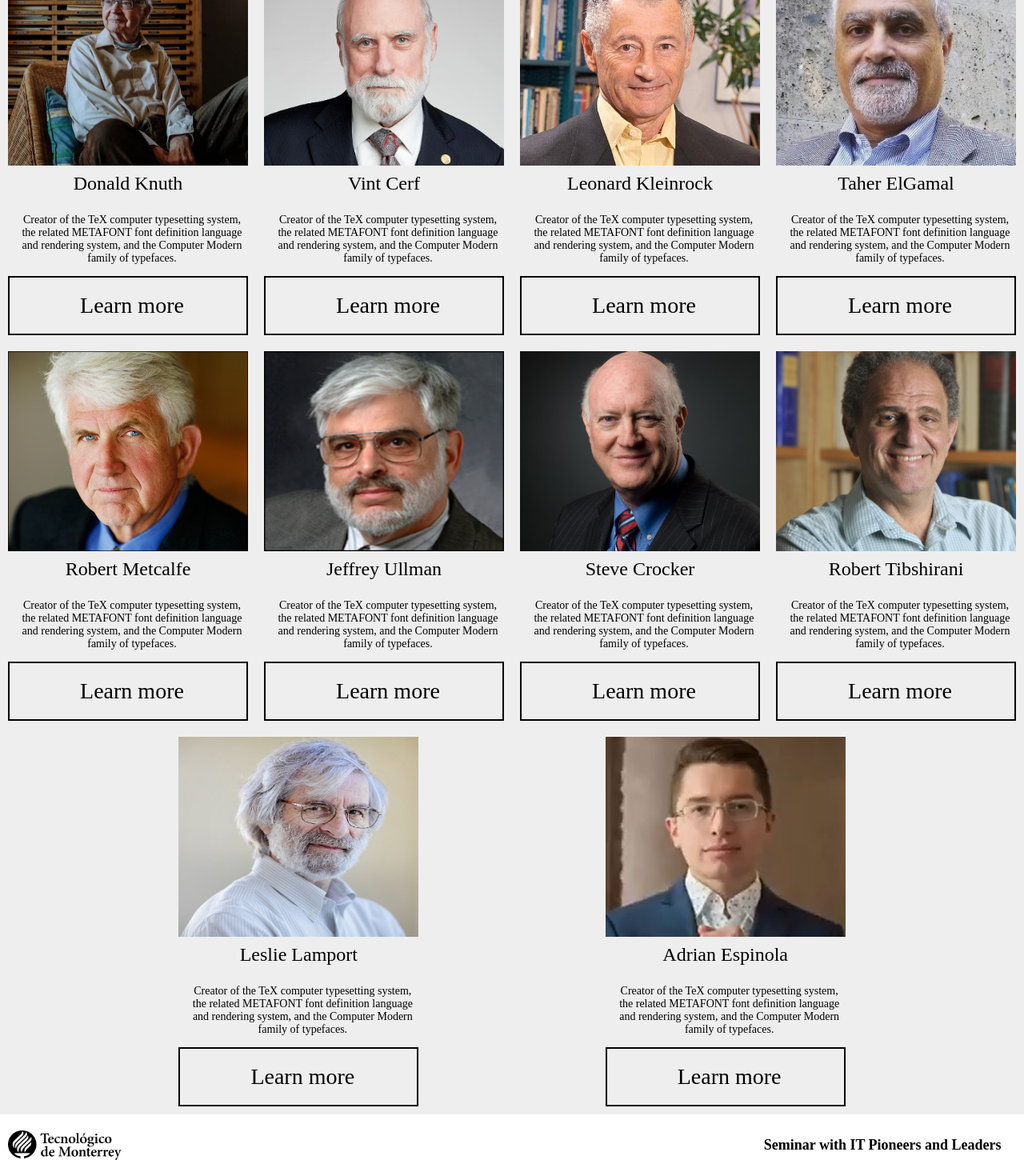
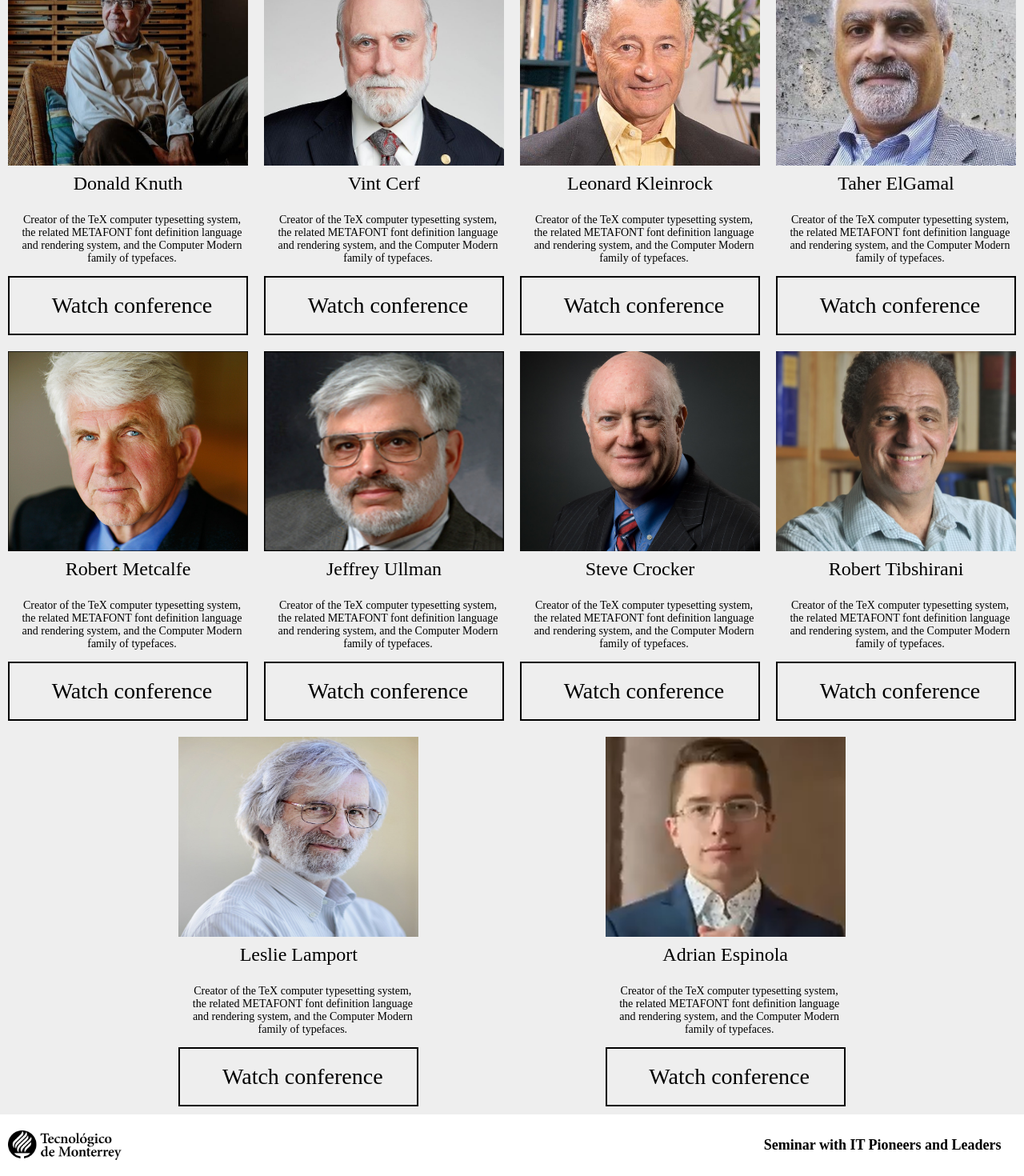
Before and after one commit to PatoVW02/swit, a React (Create React App) app: page /speakers in a window 1280 px wide. Shown: the part 573-2043 px from the top of the page at 80% size. Built offline with nearby package versions, Linux system fonts and the light colour scheme.

Commit message:
Detalles

```diff
--- a/src/views/speakers/Speakers.js
+++ b/src/views/speakers/Speakers.js
@@ -36,7 +36,7 @@ const Speakers = () => {
           <p className="Bio">Creator of the TeX computer typesetting system, the related METAFONT font definition language and rendering system, and the Computer Modern family of typefaces.</p>
 
           <div class="center-bottom-box">
-            <a href="your-link-here">Learn more</a>
+            <a href="your-link-here">Watch conference</a>
           </div>
 
         </div>
@@ -47,7 +47,7 @@ const Speakers = () => {
           <p className="Bio">Creator of the TeX computer typesetting system, the related METAFONT font definition language and rendering system, and the Computer Modern family of typefaces.</p>
 
           <div class="center-bottom-box">
-            <a href="your-link-here">Learn more</a>
+            <a href="your-link-here">Watch conference</a>
           </div>
 
         </div>
@@ -57,7 +57,7 @@ const Speakers = () => {
           <p  className="Name">Leonard Kleinrock</p>
           <p className="Bio">Creator of the TeX computer typesetting system, the related METAFONT font definition language and rendering system, and the Computer Modern family of typefaces.</p>
           <div class="center-bottom-box">
-            <a href="your-link-here">Learn more</a>
+            <a href="your-link-here">Watch conference</a>
           </div>
 
         </div>
@@ -70,7 +70,7 @@ const Speakers = () => {
 
 
           <div class="center-bottom-box">
-            <a href="your-link-here">Learn more</a>
+            <a href="your-link-here">Watch conference</a>
           </div>
         </div>
 
@@ -84,7 +84,7 @@ const Speakers = () => {
 
 
           <div class="center-bottom-box">
-            <a href="your-link-here">Learn more</a>
+            <a href="your-link-here">Watch conference</a>
           </div>
         </div>
 
@@ -96,7 +96,7 @@ const Speakers = () => {
 
 
           <div class="center-bottom-box">
-            <a href="your-link-here">Learn more</a>
+            <a href="your-link-here">Watch conference</a>
           </div>
 
 
@@ -110,7 +110,7 @@ const Speakers = () => {
 
 
           <div class="center-bottom-box">
-            <a href="your-link-here">Learn more</a>
+            <a href="your-link-here">Watch conference</a>
           </div>
         </div>
 
@@ -122,7 +122,7 @@ const Speakers = () => {
 
 
           <div class="center-bottom-box">
-            <a href="your-link-here">Learn more</a>
+            <a href="your-link-here">Watch conference</a>
           </div>
         </div>
 
@@ -134,7 +134,7 @@ const Speakers = () => {
 
 
           <div class="center-bottom-box">
-            <a href="your-link-here">Learn more</a>
+            <a href="your-link-here">Watch conference</a>
           </div>
         </div>
 
@@ -146,7 +146,7 @@ const Speakers = () => {
 
 
           <div class="center-bottom-box">
-            <a href="your-link-here">Learn more</a>
+            <a href="your-link-here">Watch conference</a>
           </div>
         </div>
 
```
